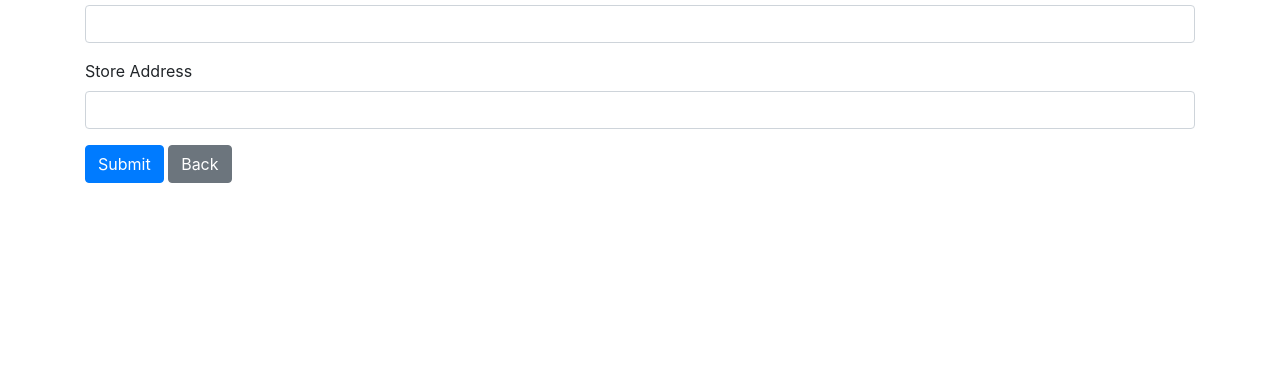
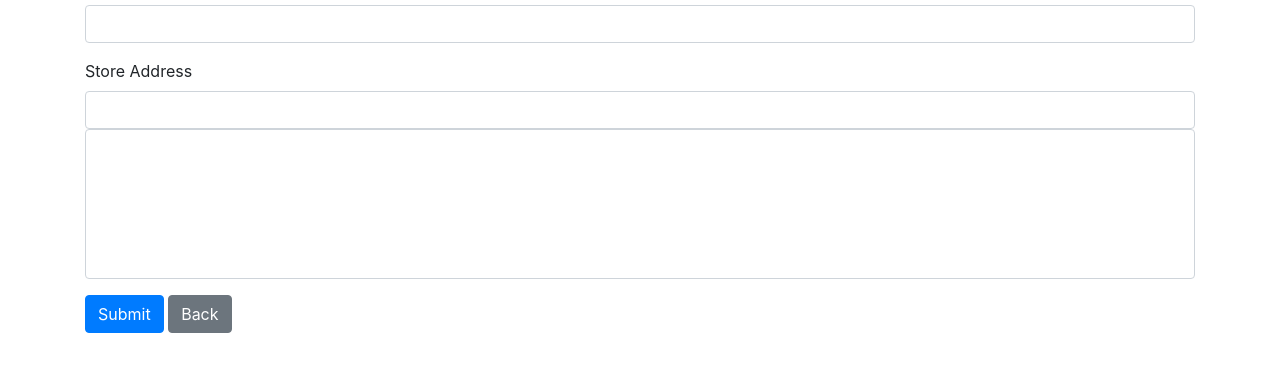
Before and after one commit to Lyna-NA/StoreLocator, a website: page public/add.html in a window 1280 px wide. Shown: the part 118-490 px from the top of the page. Drawn offline with nearby package versions, Linux system fonts and the light colour scheme; some packages are replaced by stand-ins of ours; a script that the page names is missing.

Commit message:
add prediction for address

```diff
--- a/public/add.html
+++ b/public/add.html
@@ -1,21 +1,25 @@
 <!DOCTYPE html>
 <html lang="en">
+
 <head>
   <meta charset="UTF-8" />
   <meta name="viewport" content="width=device-width, initial-scale=1.0" />
   <meta http-equiv="X-UA-Compatible" content="ie=edge" />
-    <link
-      rel="stylesheet"
-      href="https://stackpath.bootstrapcdn.com/bootstrap/4.3.1/css/bootstrap.min.css"
-      integrity="sha384-ggOyR0iXCbMQv3Xipma34MD+dH/1fQ784/j6cY/iJTQUOhcWr7x9JvoRxT2MZw1T"
-      crossorigin="anonymous"
-    />
+  <link rel="stylesheet" href="https://stackpath.bootstrapcdn.com/bootstrap/4.3.1/css/bootstrap.min.css"
+    integrity="sha384-ggOyR0iXCbMQv3Xipma34MD+dH/1fQ784/j6cY/iJTQUOhcWr7x9JvoRxT2MZw1T" crossorigin="anonymous" />
 
   <script src="https://cdn.jsdelivr.net/npm/sweetalert2@11.0.18/dist/sweetalert2.min.js"></script>
   <link rel="stylesheet" href="https://cdn.jsdelivr.net/npm/sweetalert2@11.0.18/dist/sweetalert2.min.css">
 
   <title>Store Locator - Add Store</title>
+  <style>
+    #results-select {
+      height: 150px; /* set the desired height */
+      overflow-y: scroll; /* enable scrolling */
+    }
+  </style>
 </head>
+
 <body>
   <div class="container my-3">
     <h1 class="display-4 text-center">
@@ -30,6 +34,8 @@
       <div class="form-group">
         <label for="store-address">Store Address</label>
         <input type="text" id="store-address" class="form-control" />
+        <select id="results-select" class="form-control" multiple>
+        </select>
       </div>
       <button type="submit" class="btn btn-primary">Submit</button>
       <a href="index.html" class="btn btn-secondary">Back</a>
@@ -38,4 +44,25 @@
 
   <script src="js/add.js"></script>
 </body>
+
 </html>
+
+<!--
+  Jamal Abdul Nasser st.,Gaza, 7683400, Palestine
+  تقاطع شارع بيروت مع شارع جامعة الدول العربية غزة فلسطين
+  GC3J+HCW, Alwehda private school - Palestine, Gaza Strip
+  شارع الدوحة- دوار ابو مازن - رمال جنوبي - غزة - فلسطين
+  FCF4+5M2, Azza, Jerusalem
+  southern rimal palestine 	72372
+  217/2070 Jamal Abdul Nasser st., Gaza, PS
+  Doha street - southern rimal - gaza strip, palestine
+-->
+
+<!--
+  9GHM+JW Netivot, Israel
+  Hahita St 12, Sitria, 7683400, Israel
+-->
+
+<!--
+  {address: '29 champs elysée', country: 'France', zipcode: '75008'}
+-->
--- a/public/js/add.js
+++ b/public/js/add.js
@@ -1,6 +1,7 @@
 const storeForm = document.getElementById('store-form');
 const storeId = document.getElementById('store-id');
 const storeAddress = document.getElementById('store-address');
+c
 
 // Send POST to API to add store
 async function addStore(e) {
```
Lines whose indentation alone changed are shown as unchanged.
